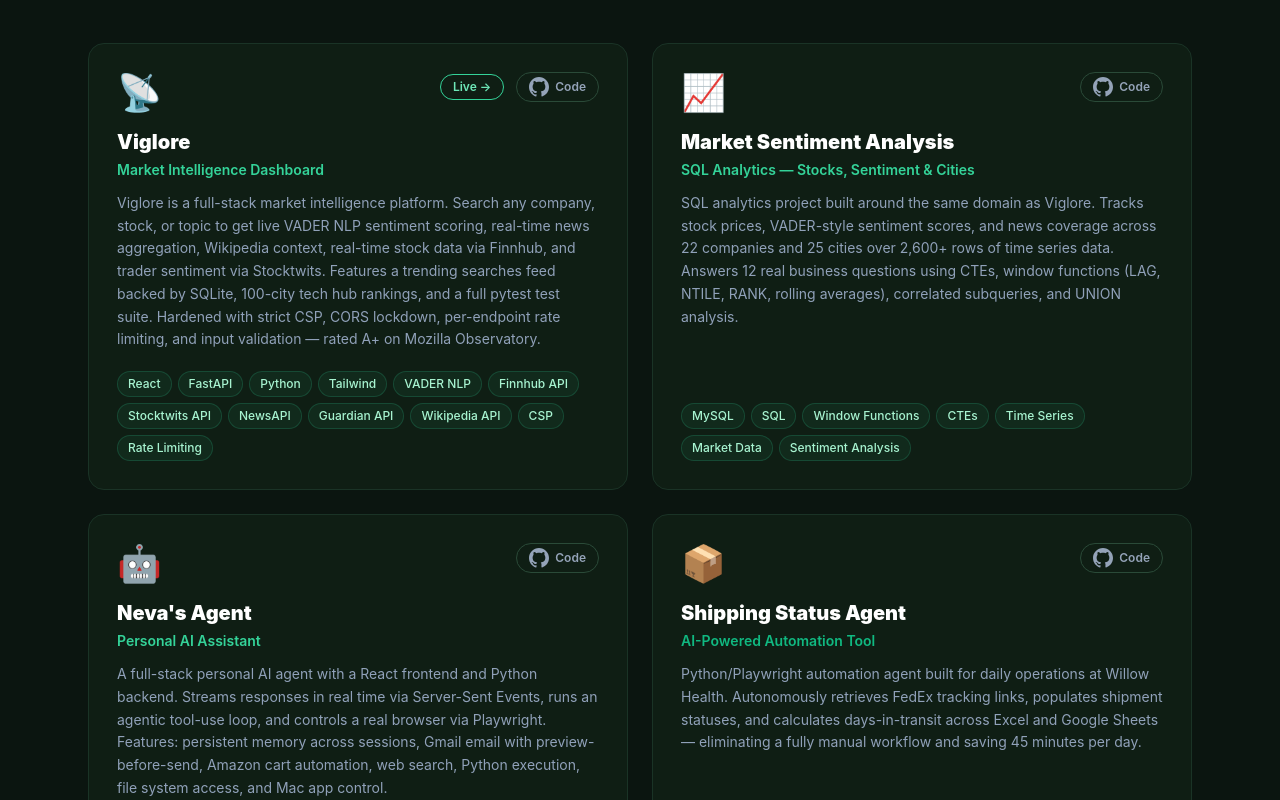
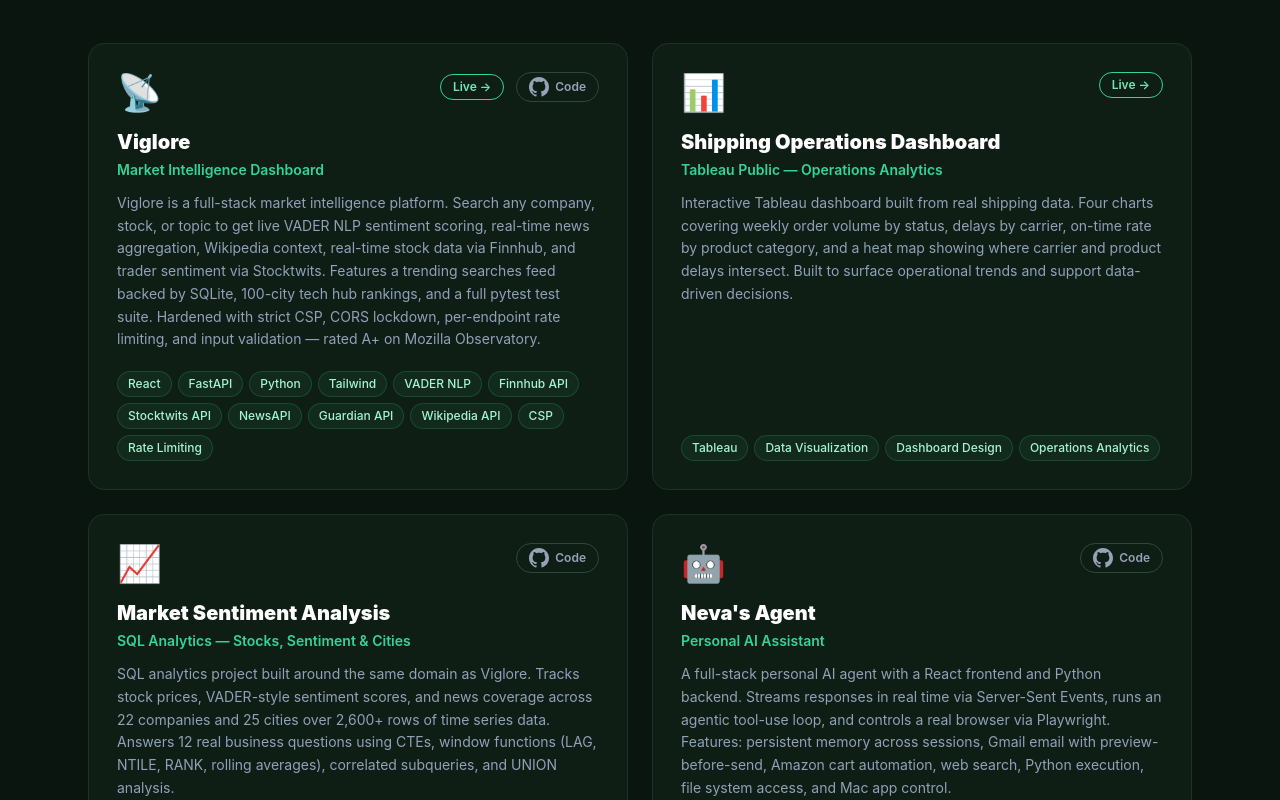
Before and after one commit to nevafrazier/nevafrazier, a React (Vite) app: page / in a window 1280 px wide. Shown: the part 3700-4500 px from the top of the page. Built offline with nearby package versions, Linux system fonts and the light colour scheme.

Commit message:
Add Shipping Operations Dashboard Tableau project card

```diff
--- a/src/components/Projects.jsx
+++ b/src/components/Projects.jsx
@@ -10,6 +10,15 @@
     live: 'https://viglore.com',
     accent: '#34d399',
     icon: '📡',
+  },
+  {
+    title: 'Shipping Operations Dashboard',
+    tagline: 'Tableau Public — Operations Analytics',
+    description: 'Interactive Tableau dashboard built from real shipping data. Four charts covering weekly order volume by status, delays by carrier, on-time rate by product category, and a heat map showing where carrier and product delays intersect. Built to surface operational trends and support data-driven decisions.',
+    tags: ['Tableau', 'Data Visualization', 'Dashboard Design', 'Operations Analytics'],
+    live: 'https://public.tableau.com/views/ShippingOperationsDashboard/Dashboard1',
+    accent: '#34d399',
+    icon: '📊',
   },
   {
     title: 'Market Sentiment Analysis',
@@ -80,6 +89,7 @@
                       Live →
                     </a>
                   )}
+                  {p.github && (
                     <a href={p.github} target="_blank" rel="noreferrer"
                       className="flex items-center gap-1.5 text-xs px-3 py-1 rounded-full font-semibold border transition-all duration-200"
                       style={{ borderColor: '#2a4a38', color: '#94a3b8' }}
@@ -88,6 +98,7 @@
                       <GitHubIcon />
                       Code
                     </a>
+                  )}
                 </div>
               </div>
 
```
Lines whose indentation alone changed are shown as unchanged.
